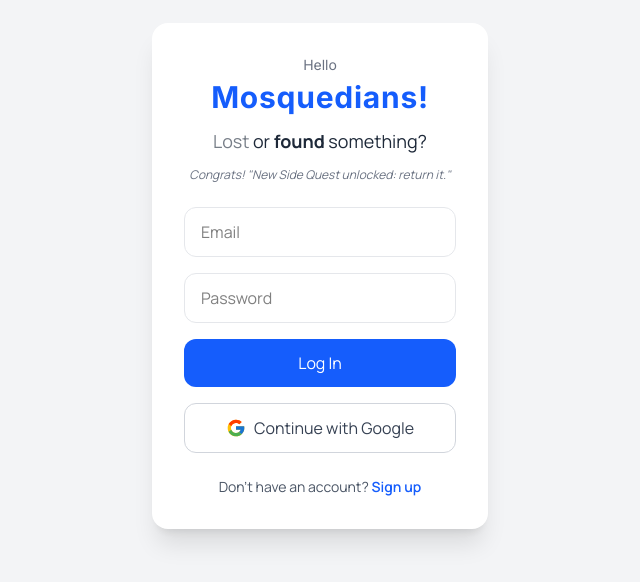
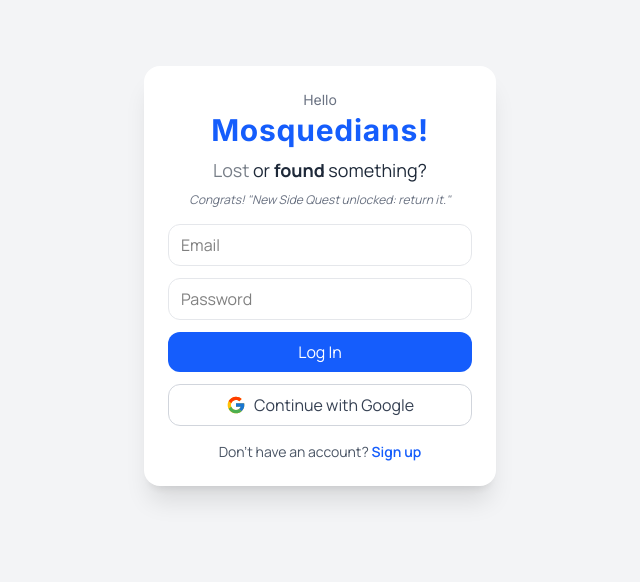
Before and after one commit to KenKenLim07/lost-and-found, a React (Vite) app: page / in a window 1280 px wide. Shown: the part 124-706 px from the top of the page, without its empty margins (320-960 px from the left). Built offline with nearby package versions, Linux system fonts and the light colour scheme.

Commit message:
loggin from tweaks

```diff
--- a/src/components/AuthForm.jsx
+++ b/src/components/AuthForm.jsx
@@ -63,20 +63,20 @@ export default function AuthForm() {
   return (
     <div className="fixed inset-0 overflow-hidden">
       <motion.div
-        className="w-full max-w-sm mx-auto h-full flex items-center justify-center p-4 sm:p-6"
+        className="w-full max-w-sm mx-auto h-full flex items-center justify-center p-3 sm:p-4"
         initial="hidden"
         animate="visible"
         variants={containerVariants}
       >
         <motion.div
-          className="bg-white rounded-2xl shadow-xl p-6 sm:p-8 space-y-4 sm:space-y-6 w-full max-h-[90vh] overflow-y-auto"
+          className="bg-white rounded-2xl shadow-xl p-4 sm:p-6 space-y-3 sm:space-y-4 w-full max-h-[85vh] overflow-y-auto"
           variants={itemVariants}
         >
           <motion.div
-            className="text-center space-y-2 sm:space-y-3"
+            className="text-center space-y-1.5 sm:space-y-2"
             variants={itemVariants}
           >
-            <div className="space-y-1">
+            <div className="space-y-0.5">
               <h1 className="text-sm text-gray-500 font-medium">
                 Hello
               </h1>
@@ -92,10 +92,10 @@ export default function AuthForm() {
             </p>
           </motion.div>
 
-          <form onSubmit={handleAuth} className="space-y-3 sm:space-y-4">
+          <form onSubmit={handleAuth} className="space-y-2.5 sm:space-y-3">
             <motion.div variants={itemVariants}>
               <input
-                className="w-full px-3 sm:px-4 py-2.5 sm:py-3 rounded-xl border border-gray-200 focus:border-blue-500 focus:ring-2 focus:ring-blue-200 transition-all outline-none text-sm sm:text-base"
+                className="w-full px-3 py-2 rounded-xl border border-gray-200 focus:border-blue-500 focus:ring-2 focus:ring-blue-200 transition-all outline-none text-sm sm:text-base"
                 type="email"
                 placeholder="Email"
                 value={email}
@@ -106,7 +106,7 @@ export default function AuthForm() {
 
             <motion.div variants={itemVariants}>
               <input
-                className="w-full px-3 sm:px-4 py-2.5 sm:py-3 rounded-xl border border-gray-200 focus:border-blue-500 focus:ring-2 focus:ring-blue-200 transition-all outline-none text-sm sm:text-base"
+                className="w-full px-3 py-2 rounded-xl border border-gray-200 focus:border-blue-500 focus:ring-2 focus:ring-blue-200 transition-all outline-none text-sm sm:text-base"
                 type="password"
                 placeholder="Password"
                 value={password}
@@ -133,7 +133,7 @@ export default function AuthForm() {
               initial={{ opacity: 0 }}
               animate={{ opacity: 1 }}
               transition={{ duration: 0.5 }}
-              className={`w-full py-2.5 sm:py-3 rounded-xl text-white font-medium text-sm sm:text-base ${
+              className={`w-full py-2 rounded-xl text-white font-medium text-sm sm:text-base ${
                 isLoading
                   ? 'bg-gray-400 cursor-not-allowed'
                   : 'bg-blue-600 hover:bg-blue-700'
@@ -150,7 +150,7 @@ export default function AuthForm() {
               initial={{ opacity: 0 }}
               animate={{ opacity: 1 }}
               transition={{ duration: 0.5 }}
-              className="w-full py-2.5 sm:py-3 flex items-center justify-center gap-2 rounded-xl bg-white border border-gray-300 hover:bg-gray-100 text-gray-700 font-medium text-sm sm:text-base"
+              className="w-full py-2 flex items-center justify-center gap-2 rounded-xl bg-white border border-gray-300 hover:bg-gray-100 text-gray-700 font-medium text-sm sm:text-base"
             >
               <FcGoogle size={18} className="sm:w-5 sm:h-5" />
               Continue with Google
```
